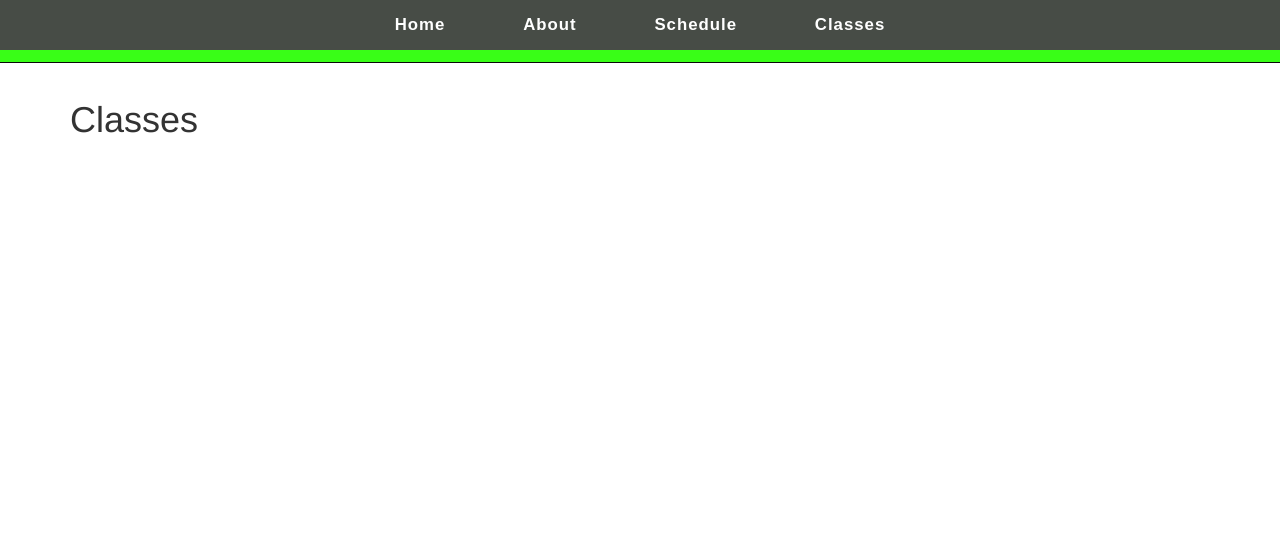
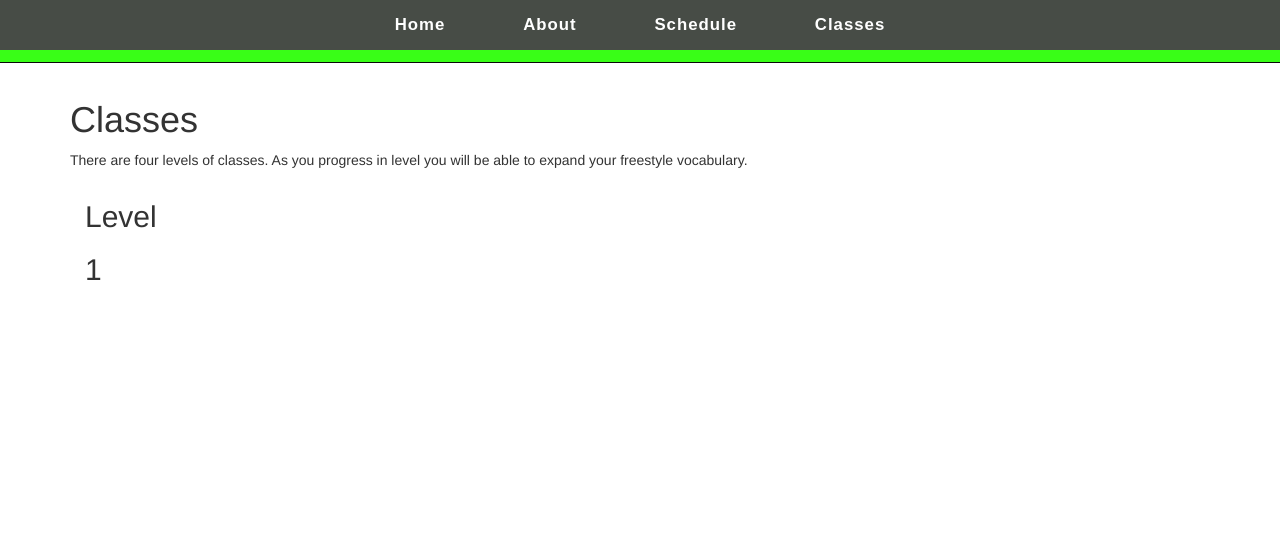
Before and after one commit to linhub15/freestyle-movement-site, a PHP site: page /classes.html in a window 1280 px wide. Shown: the top 536 px of the page. Run offline with PHP 8.4, Linux system fonts and the light colour scheme; some libraries are stand-ins or nearby versions.

Commit message:
home-navbar border width is now 2 px

```diff
--- a/classes.html
+++ b/classes.html
@@ -65,8 +65,34 @@
 
     <!-- Start of Content -->
     <div class="container page-content">
-        <h1> Classes </h1>
+
+
+    <div> <!-- Introduction & Description -->
+        <h1>Classes</h1>
+        <p>There are four levels of classes. As you progress in level you will be able to expand your freestyle vocabulary.</p>
+    </div>
+
+
+    <div> <!-- Level 1 -->
+
+        <div class="col-md-2"> <!-- Left Header Section -->
+            <h2 class="level-subheading">Level</h2>
+            <h2 class="level-number">1</h2>
+        </div>
+
+
+       <div> <!-- Right Content Section -->
+
+       </div>
+
+
+    </div>
+
+
+
         <div style="height: 1000px;">
+
+
         </div>
     </div> <!-- End Content-->
 
--- a/css/site.css
+++ b/css/site.css
@@ -3,6 +3,10 @@
 	background-color: #474c46;
 }
 
+#home-navbar {
+	border-bottom-width: 2px;
+
+}
 .navbar-nav {
     width: 100%;
     text-align: center;
```
